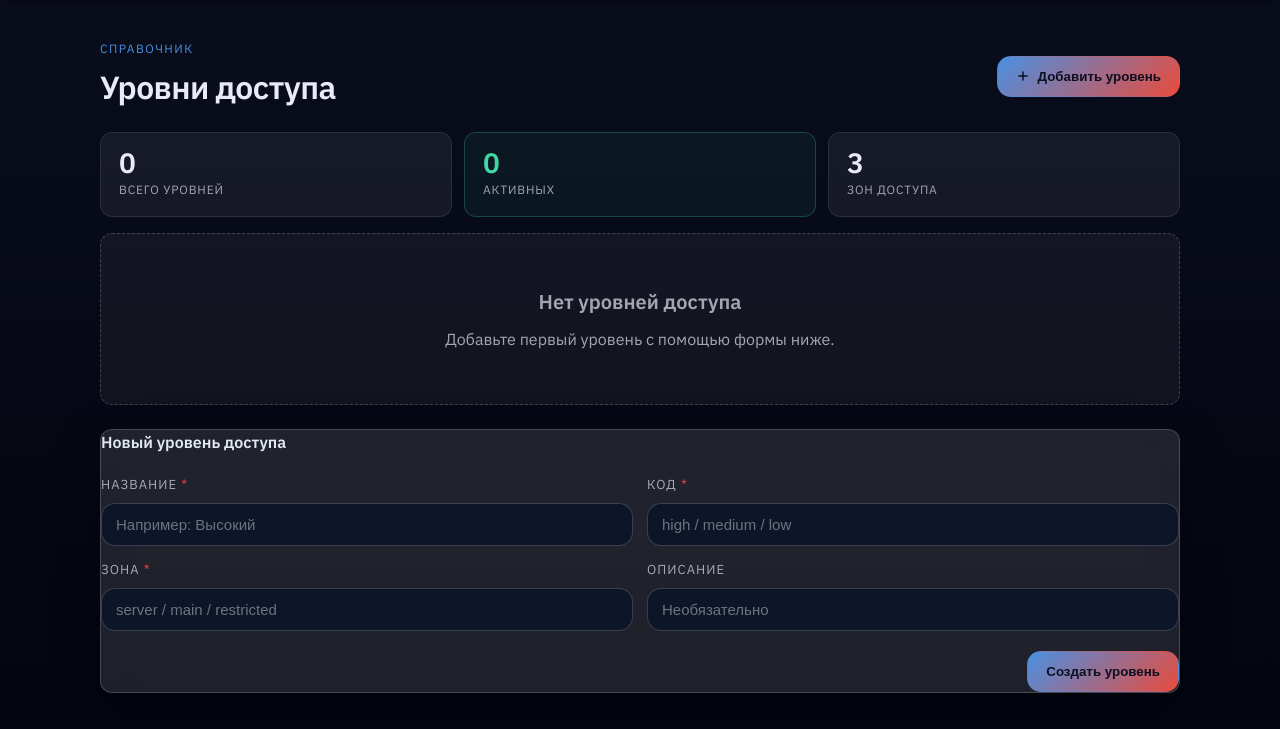
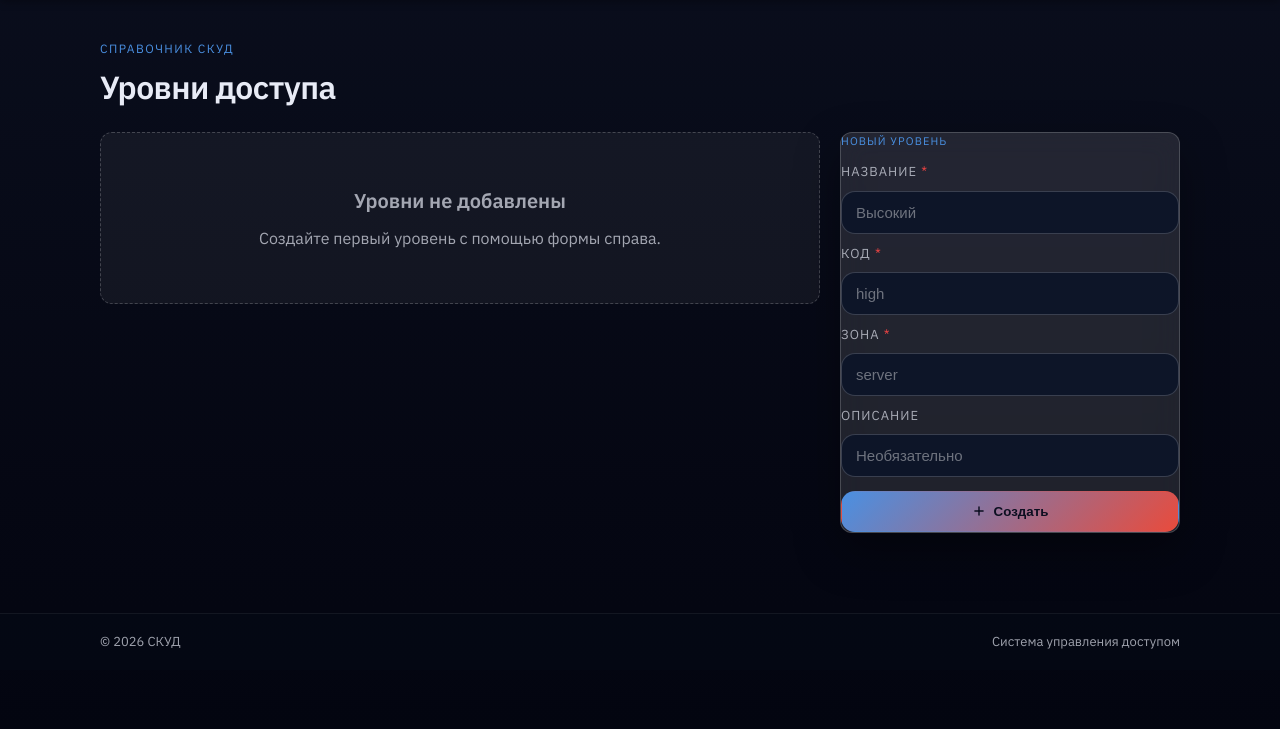
Before and after one commit to KirillGrigorenko/SCUD_diplom, a Django app: template app/services/templates/services/access_level_list.html in a window 1280 px wide. Shown: the part 71-800 px from the top of the page. Run offline with Django 4.2, Linux system fonts and the light colour scheme; the template is opened without the code that fills it, so the values that code supplies are empty; some libraries are stand-ins or nearby versions.

Commit message:
fix: uniform filter bar height, cleaner access level page
Filter bar: explicit height:42px on inputs/select/custom-select/flatpickr
wrappers, no-icon class for date inputs without left-side icon.
Access levels: table left + sticky form card right, no stats clutter.

Co-Authored-By: Claude Sonnet 4.6 <noreply@anthropic.com>

```diff
--- a/app/services/templates/services/access_level_list.html
+++ b/app/services/templates/services/access_level_list.html
@@ -5,36 +5,21 @@
 
 <div class="list-header">
     <div class="list-header__left">
-        <p class="list-header__sub">Справочник</p>
+        <p class="list-header__sub">Справочник СКУД</p>
         <h1 class="list-header__title">Уровни доступа</h1>
     </div>
-    <button class="button button--primary" onclick="document.getElementById('add-level-form').scrollIntoView({behavior:'smooth'});document.querySelector('[name=name]').focus()">
-        <svg width="14" height="14" viewBox="0 0 24 24" fill="none" stroke="currentColor" stroke-width="2.5" stroke-linecap="round"><line x1="12" y1="5" x2="12" y2="19"/><line x1="5" y1="12" x2="19" y2="12"/></svg>
-        Добавить уровень
-    </button>
 </div>
 
 {% if error %}
 <div class="form-error" style="margin-bottom:16px;">{{ error }}</div>
 {% endif %}
 
-<div class="stats-row" style="grid-template-columns:repeat(3,1fr);">
-    <div class="stat-card">
-        <span class="stat-card__value">{{ levels|length }}</span>
-        <span class="stat-card__label">Всего уровней</span>
-    </div>
-    <div class="stat-card stat-card--success">
-        <span class="stat-card__value">{{ levels|length }}</span>
-        <span class="stat-card__label">Активных</span>
-    </div>
-    <div class="stat-card">
-        <span class="stat-card__value">3</span>
-        <span class="stat-card__label">Зон доступа</span>
-    </div>
-</div>
+<div style="display:grid;grid-template-columns:1fr 340px;gap:20px;align-items:start;">
 
+    <!-- Таблица уровней -->
+    <div>
         {% if levels %}
-<div class="card" style="margin-bottom:24px;overflow-x:auto;">
+        <div class="card" style="overflow-x:auto;">
             <table class="data-table">
                 <thead>
                     <tr>
@@ -48,12 +33,12 @@
                 <tbody>
                     {% for level in levels %}
                     <tr>
-                <td><strong style="color:#e2e8f0;">{{ level.name }}</strong></td>
+                        <td style="font-weight:600;color:#e2e8f0;">{{ level.name }}</td>
                         <td><code class="code-tag">{{ level.code }}</code></td>
                         <td><span class="access-right-zone">{{ level.zone }}</span></td>
-                <td style="color:#64748b;font-size:13px;">{{ level.description|default:"—" }}</td>
+                        <td style="color:#64748b;font-size:13px;max-width:260px;">{{ level.description|default:"—" }}</td>
                         <td style="text-align:right;">
-                    <form method="post" action="{% url 'access_level_delete' level.pk %}" style="display:inline;" onsubmit="return confirm('Удалить уровень «{{ level.name }}»?')">
+                            <form method="post" action="{% url 'access_level_delete' level.pk %}" style="display:inline;" onsubmit="return confirm('Удалить «{{ level.name }}»?')">
                                 {% csrf_token %}
                                 <button type="submit" class="btn-icon-danger" title="Удалить">
                                     <svg width="14" height="14" viewBox="0 0 24 24" fill="none" stroke="currentColor" stroke-width="2" stroke-linecap="round" stroke-linejoin="round"><polyline points="3 6 5 6 21 6"/><path d="M19 6l-1 14a2 2 0 0 1-2 2H8a2 2 0 0 1-2-2L5 6"/><path d="M10 11v6"/><path d="M14 11v6"/><path d="M9 6V4a1 1 0 0 1 1-1h4a1 1 0 0 1 1 1v2"/></svg>
@@ -66,39 +51,43 @@
             </table>
         </div>
         {% else %}
-<div class="empty-state" style="margin-bottom:24px;">
-    <h2>Нет уровней доступа</h2>
-    <p>Добавьте первый уровень с помощью формы ниже.</p>
+        <div class="empty-state">
+            <h2>Уровни не добавлены</h2>
+            <p>Создайте первый уровень с помощью формы справа.</p>
         </div>
         {% endif %}
+    </div>
 
-<!-- Форма добавления -->
-<div class="card" id="add-level-form">
-    <h2 style="font-size:16px;font-weight:600;margin-bottom:20px;color:#e2e8f0;">Новый уровень доступа</h2>
+    <!-- Форма справа -->
+    <div class="card" style="position:sticky;top:80px;">
+        <p style="font-size:11px;text-transform:uppercase;letter-spacing:.1em;color:var(--primary);margin-bottom:12px;">Новый уровень</p>
         <form method="post">
             {% csrf_token %}
-        <div class="edit-fields">
+            <div style="display:flex;flex-direction:column;gap:10px;">
                 <label class="input-label">
                     <span class="input-label__text">Название <span style="color:#ef4444">*</span></span>
-                <input class="input" type="text" name="name" placeholder="Например: Высокий">
+                    <input class="input" type="text" name="name" placeholder="Высокий">
                 </label>
                 <label class="input-label">
                     <span class="input-label__text">Код <span style="color:#ef4444">*</span></span>
-                <input class="input" type="text" name="code" placeholder="high / medium / low">
+                    <input class="input" type="text" name="code" placeholder="high">
                 </label>
                 <label class="input-label">
                     <span class="input-label__text">Зона <span style="color:#ef4444">*</span></span>
-                <input class="input" type="text" name="zone" placeholder="server / main / restricted">
+                    <input class="input" type="text" name="zone" placeholder="server">
                 </label>
                 <label class="input-label">
                     <span class="input-label__text">Описание</span>
                     <input class="input" type="text" name="description" placeholder="Необязательно">
                 </label>
-        </div>
-        <div class="form-actions" style="margin-top:20px;">
-            <button class="button button--primary" type="submit">Создать уровень</button>
+                <button class="button button--primary" type="submit" style="margin-top:4px;width:100%;justify-content:center;">
+                    <svg width="14" height="14" viewBox="0 0 24 24" fill="none" stroke="currentColor" stroke-width="2.5" stroke-linecap="round"><line x1="12" y1="5" x2="12" y2="19"/><line x1="5" y1="12" x2="19" y2="12"/></svg>
+                    Создать
+                </button>
             </div>
         </form>
     </div>
 
+</div>
+
 {% endblock %}
--- a/app/services/templates/services/history_list.html
+++ b/app/services/templates/services/history_list.html
@@ -42,8 +42,8 @@
                 <option value="denied"  {% if result_f == 'denied'  %}selected{% endif %}>Запрещён</option>
                 <option value="warning" {% if result_f == 'warning' %}selected{% endif %}>Предупреждение</option>
             </select>
-            <input class="filter-bar__input fp-date" type="text" name="date_from" value="{{ date_from }}" placeholder="С даты…" autocomplete="off">
-            <input class="filter-bar__input fp-date" type="text" name="date_to"   value="{{ date_to }}"   placeholder="По дату…" autocomplete="off">
+            <input class="filter-bar__input no-icon fp-date" type="text" name="date_from" value="{{ date_from }}" placeholder="С даты…" autocomplete="off">
+            <input class="filter-bar__input no-icon fp-date" type="text" name="date_to"   value="{{ date_to }}"   placeholder="По дату…" autocomplete="off">
         </div>
         <div style="display:flex;gap:8px;">
             <button class="button button--secondary" type="submit">Найти</button>
```
Also changed, not shown: app/services/static/css/style.css (+45 -3 lines). Lines whose indentation alone changed are shown as unchanged.
